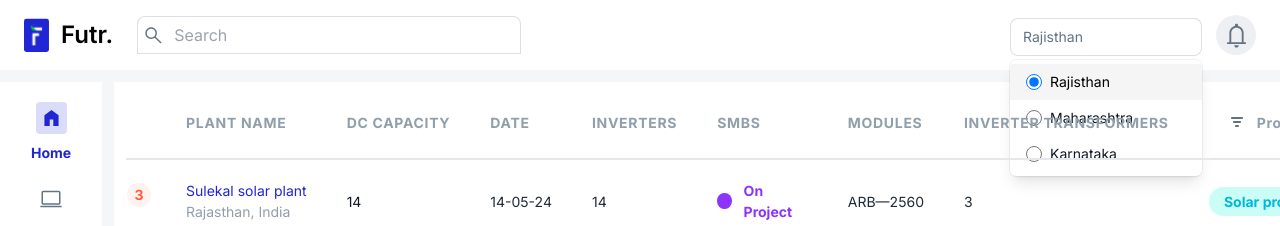
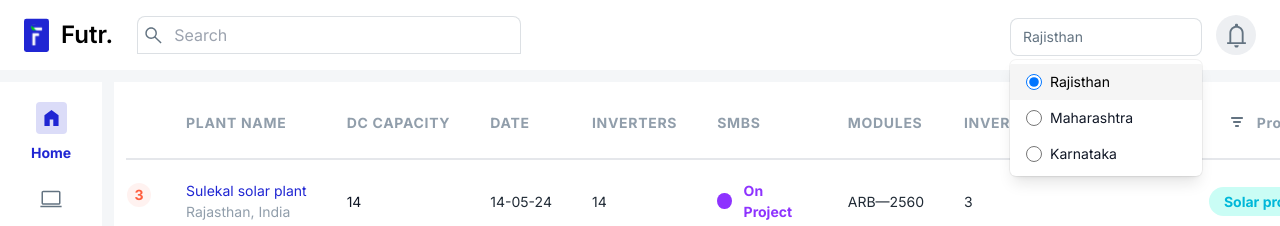
Before and after one commit to rajaziafat/Futr, a Next.js app: page / in a window 1280 px wide. Both pictures are taken after a click on the button "Rajisthan". Shown: the top 226 px of the page. Built offline with nearby package versions, Linux system fonts and the light colour scheme.

Commit message:
fixed z-index bug in header

```diff
--- a/app/(components)/Header.jsx
+++ b/app/(components)/Header.jsx
@@ -1,18 +1,14 @@
 "use client";
 import { Fragment, useState } from "react";
 import { Combobox } from "@headlessui/react";
-import { CheckIcon } from "@heroicons/react/20/solid";
 import { Transition } from "@headlessui/react";
 import Image from "next/image";
 import SelectCity from "./SelectCity";
 
 const people = [
-  { id: 1, name: "Wade Cooper" },
-  { id: 2, name: "Arlene Mccoy" },
-  { id: 3, name: "Devon Webb" },
-  { id: 4, name: "Tom Cook" },
-  { id: 5, name: "Tanya Fox" },
-  { id: 6, name: "Hellen Schmidt" },
+  { id: 1, name: "Abcd" },
+  { id: 2, name: "XYZ" },
+  { id: 3, name: "Webb" },
 ];
 
 const Header = () => {
@@ -43,7 +39,7 @@ const Header = () => {
           </div>
           <h1 className="font-semibold text-[24px]">Futr.</h1>
         </div>
-        <div className="w-40 sm:w-56 lg:w-96">
+        <div className="w-40 z-50 sm:w-56 lg:w-96">
           <Combobox value={selected} onChange={setSelected}>
             <div className="relative">
               <div className="relative w-full cursor-default overflow-hidden">
--- a/app/(components)/SelectCity.jsx
+++ b/app/(components)/SelectCity.jsx
@@ -11,7 +11,7 @@ export default function SelectCity() {
   const [selected, setSelected] = useState(people[0]);
 
   return (
-    <div className="hidden sm:block sm:w-48">
+    <div className="hidden bg-white sm:block sm:w-48">
       <Listbox value={selected} onChange={setSelected}>
         <div className="relative mt-1">
           <Listbox.Button className="relative w-full border border-[#919EAB52] cursor-default rounded-lg bg-white py-2 pl-3 pr-10 text-left focus:outline-none focus-visible:border-indigo-500 focus-visible:ring-2 focus-visible:ring-white/75 focus-visible:ring-offset-2 focus-visible:ring-offset-orange-300 sm:text-sm">
@@ -25,7 +25,7 @@ export default function SelectCity() {
             leaveFrom="opacity-100"
             leaveTo="opacity-0"
           >
-            <Listbox.Options className="absolute mt-1 max-h-60 w-full overflow-auto rounded-md bg-white py-1 text-base shadow-lg ring-1 ring-black/5 focus:outline-none sm:text-sm">
+            <Listbox.Options className="z-10 absolute mt-1 max-h-60 w-full overflow-auto rounded-md bg-white py-1 text-base shadow-lg ring-1 ring-black/5 focus:outline-none sm:text-sm">
               {people.map((person) => (
                 <Listbox.Option
                   key={person.id}
--- a/app/(components)/SolarProject.jsx
+++ b/app/(components)/SolarProject.jsx
@@ -3,15 +3,15 @@ import { useState } from "react";
 
 const SolarProject = () => {
   const [openProject, setOpenProject] = useState(false);
-   const [selectedProject, setSelectedProject] = useState(null);
+  const [selectedProject, setSelectedProject] = useState(null);
 
-   const handleProjectChange = (e) => {
-     setSelectedProject(e.target.value);
-   };
+  const handleProjectChange = (e) => {
+    setSelectedProject(e.target.value);
+  };
   return (
     <div className="overflow-x-auto pt-3 px-3">
       <div className="inline-block min-w-full rounded-lg overflow-hidden">
-        <table className="relative min-w-full leading-normal">
+        <table className="relative z-[1] min-w-full leading-normal">
           <thead>
             <tr className="border-b-2 border-[rgba(145,158,171,0.2)">
               <th className="px-5 pt-2 pb-4  text-left text-[14px] font-semibold sm:font-bold text-[rgba(145,158,171,1)] uppercase tracking-wider"></th>
@@ -36,7 +36,7 @@ const SolarProject = () => {
               <th className="px-5 pt-2 sm:text-nowrap pb-4 order-gray-200  text-left text-[14px] font-semibold sm:font-bold text-[rgba(145,158,171,1)] uppercase tracking-wider">
                 Inverter transformers
               </th>
-              <th className="px-5 pt-2 pb-4  text-left text-[14px] group font-semibold sm:font-bold text-[rgba(145,158,171,1)] uppercase tracking-wider">
+              <th className="px-5 pt-2 pb-4 text-left text-[14px] group font-semibold sm:font-bold text-[rgba(145,158,171,1)] uppercase tracking-wider">
                 <div className="relative">
                   <div onClick={() => setOpenProject(!openProject)}>
                     <button
@@ -49,7 +49,7 @@ const SolarProject = () => {
                         viewBox="0 0 24 24"
                         fill="none"
                         xmlns="http://www.w3.org/2000/svg"
-                        class="w-6 h-6"
+                        className="w-6 h-6"
                       >
                         <path
                           d="M6 8C6 7.44772 6.44772 7 7 7H17C17.5523 7 18 7.44772 18 8C18 8.55228 17.5523 9 17 9H7C6.44772 9 6 8.55228 6 8Z"
@@ -73,7 +73,7 @@ const SolarProject = () => {
                     </button>
                   </div>
                   {openProject && (
-                    <div className="z-50 w-[300px] absolute top-[130%] right-0 mt-1 bg-white rounded-md shadow-lg">
+                    <div className="w-[300px] absolute top-[130%] right-0 mt-1 bg-white rounded-md shadow-lg">
                       <label className="block px-4 py-2 font-normal text-[14px] text-[#637381] cursor-pointer">
                         <input
                           type="radio"
```
